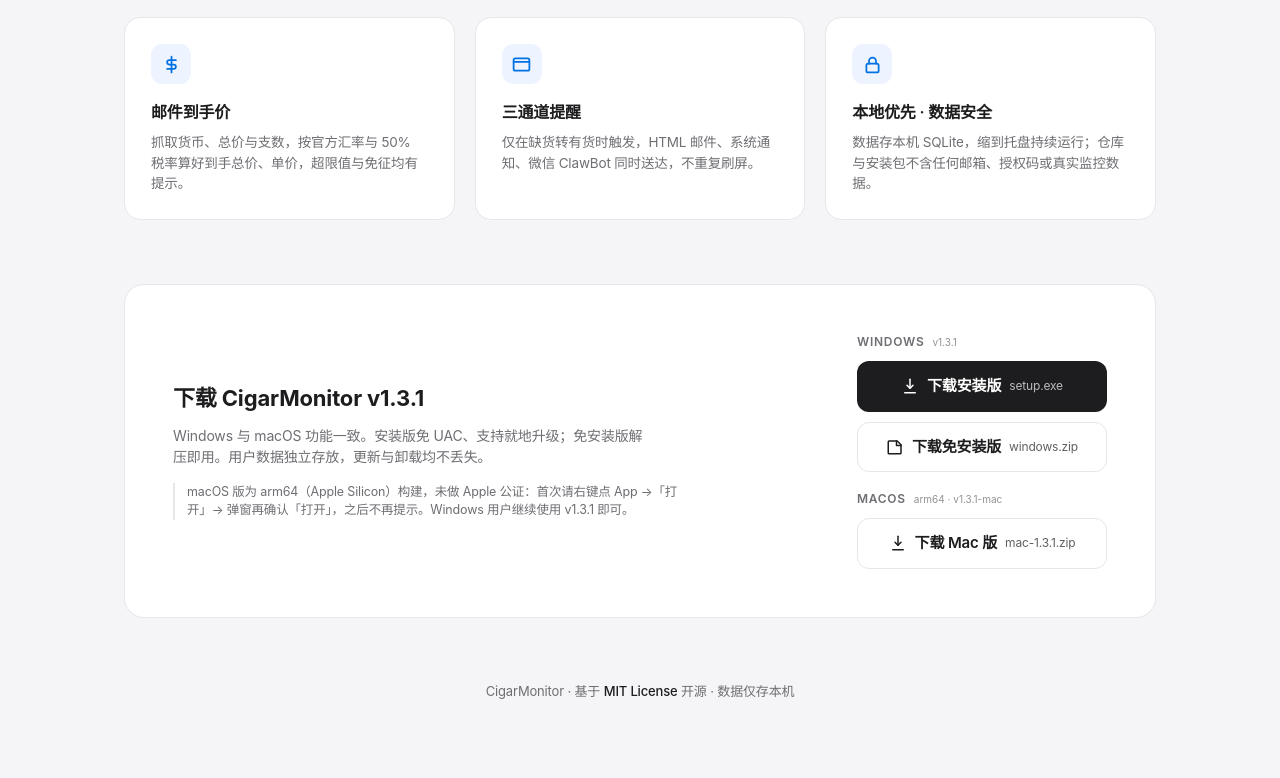
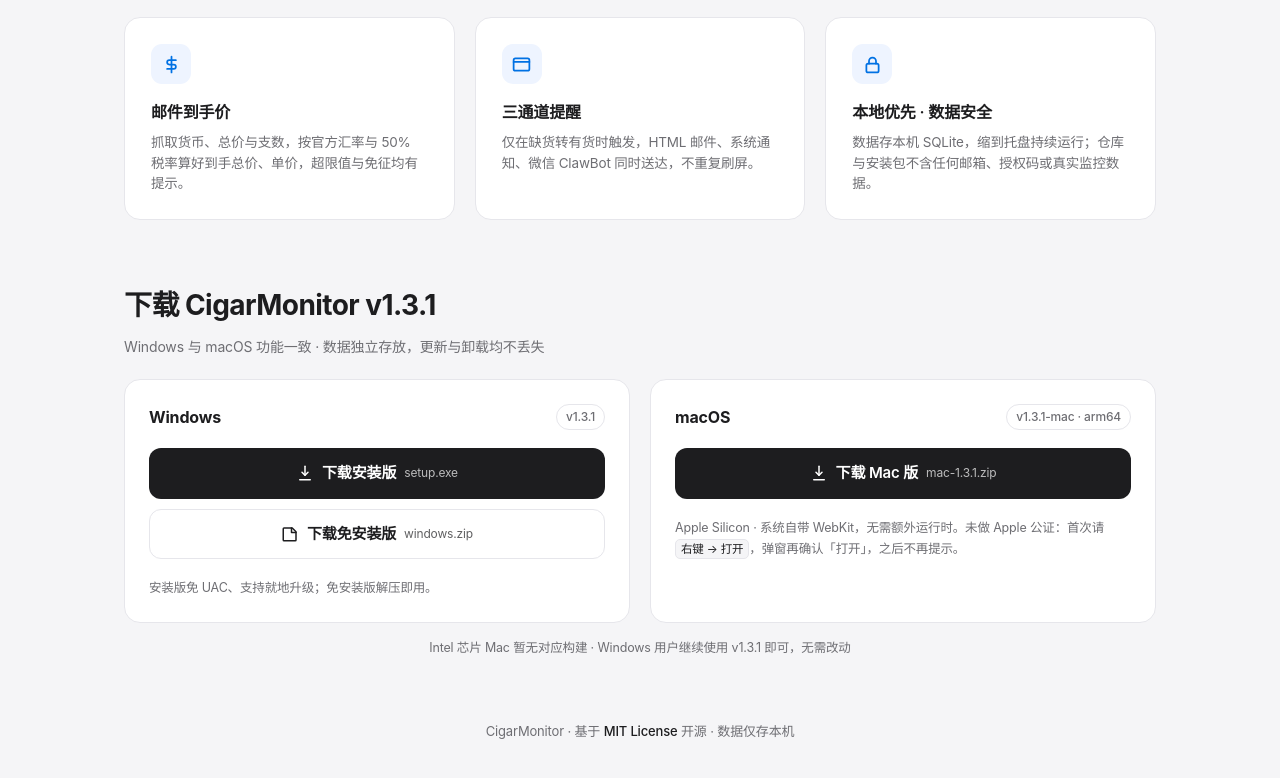
Before and after one commit to hoho77777/cigar-monitor, a plain HTML site: page landing/产品介绍.html in a window 1280 px wide. Shown: the part 1138-1916 px from the top of the page. Drawn offline with Linux system fonts and the light colour scheme.

Commit message:
docs(landing): 下载区改为 Windows / macOS 双列卡片

```diff
--- a/landing/产品介绍.html
+++ b/landing/产品介绍.html
@@ -78,14 +78,15 @@ body{
 
 /* ===== 下载 ===== */
 .download{margin-top:64px}
-.dl-card{display:grid;grid-template-columns:1fr auto;gap:32px;align-items:center}
-.dl-card h3{font-size:22px;font-weight:700;margin-bottom:10px}
-.dl-card p{font-size:14px;color:var(--sub);max-width:480px}
-.dl-btns{display:flex;flex-direction:column;gap:18px;min-width:250px}
-.dl-group{display:flex;flex-direction:column;gap:10px}
-.dl-plat{display:flex;align-items:center;gap:8px;font-size:12px;font-weight:600;letter-spacing:.06em;text-transform:uppercase;color:var(--sub)}
-.dl-plat small{font-weight:400;text-transform:none;letter-spacing:0;opacity:.75}
-.dl-note{margin-top:16px;font-size:12.5px;color:var(--sub);padding-left:12px;border-left:2px solid var(--line);max-width:520px}
+.dl-title{font-size:28px;font-weight:700;letter-spacing:-.02em;margin-bottom:10px}
+.dl-sub{font-size:14px;color:var(--sub);margin-bottom:22px;max-width:640px}
+.dl-grid{display:grid;grid-template-columns:1fr 1fr;gap:20px}
+.dl-col{background:var(--card);border:1px solid var(--line);border-radius:16px;padding:24px;display:flex;flex-direction:column;gap:10px}
+.dl-plat{display:flex;align-items:center;gap:10px;font-size:16px;font-weight:700;margin-bottom:8px}
+.dl-plat .ver{margin-left:auto;font-size:12px;font-weight:500;color:var(--sub);border:1px solid var(--line);padding:3px 9px;border-radius:999px;white-space:nowrap}
+.dl-mini{font-size:12.5px;color:var(--sub);line-height:1.7;margin-top:8px}
+.dl-mini .key{display:inline-block;background:var(--bg);border:1px solid var(--line);border-radius:5px;padding:0 5px;font-size:11.5px;line-height:1.6;color:var(--ink)}
+.dl-note{margin-top:16px;font-size:12.5px;color:var(--sub);text-align:center}
 .btn{display:inline-flex;align-items:center;justify-content:center;gap:8px;padding:13px 22px;border-radius:12px;font-size:15px;font-weight:600;text-decoration:none;border:1px solid transparent;white-space:nowrap}
 .btn-primary{background:var(--ink);color:#fff}
 .btn-ghost{background:#fff;color:var(--ink);border-color:var(--line)}
@@ -103,8 +104,7 @@ footer a{color:var(--ink);text-decoration:none;font-weight:500}
   .flow{grid-template-columns:repeat(2,1fr);gap:32px 0}
   .flow-item:not(:last-child)::after{display:none}
   .fgrid{grid-template-columns:1fr}
-  .dl-card{grid-template-columns:1fr}
-  .dl-btns{min-width:0}
+  .dl-grid{grid-template-columns:1fr}
 }
 @media (max-width:560px){
   .card{padding:22px}
@@ -219,15 +219,11 @@ footer a{color:var(--ink);text-decoration:none;font-weight:500}
 
   <!-- ===== 下载 ===== -->
   <section class="download">
-    <div class="card dl-card">
-      <div>
-        <h3>下载 CigarMonitor v1.3.1</h3>
-        <p>Windows 与 macOS 功能一致。安装版免 UAC、支持就地升级；免安装版解压即用。用户数据独立存放，更新与卸载均不丢失。</p>
-        <div class="dl-note">macOS 版为 arm64（Apple Silicon）构建，未做 Apple 公证：首次请右键点 App →「打开」→ 弹窗再确认「打开」，之后不再提示。Windows 用户继续使用 v1.3.1 即可。</div>
-      </div>
-      <div class="dl-btns">
-        <div class="dl-group">
-          <div class="dl-plat">Windows <small>v1.3.1</small></div>
+    <h3 class="dl-title">下载 CigarMonitor v1.3.1</h3>
+    <p class="dl-sub">Windows 与 macOS 功能一致 · 数据独立存放，更新与卸载均不丢失</p>
+    <div class="dl-grid">
+      <div class="dl-col">
+        <div class="dl-plat">Windows <span class="ver">v1.3.1</span></div>
         <a class="btn btn-primary" href="https://github.com/hoho77777/cigar-monitor/releases/download/v1.3.1/CigarMonitor_v1.3.1_setup.exe">
           <svg viewBox="0 0 24 24" fill="none" stroke="currentColor" stroke-width="2" stroke-linecap="round" stroke-linejoin="round"><path d="M12 3v12"/><path d="M8 11l4 4 4-4"/><path d="M5 21h14"/></svg>
           下载安装版 <small>setup.exe</small>
@@ -236,16 +232,18 @@ footer a{color:var(--ink);text-decoration:none;font-weight:500}
           <svg viewBox="0 0 24 24" fill="none" stroke="currentColor" stroke-width="2" stroke-linecap="round" stroke-linejoin="round"><path d="M4 4h11l5 5v11a1 1 0 0 1-1 1H4a1 1 0 0 1-1-1V5a1 1 0 0 1 1-1z"/><path d="M14 4v6h6"/></svg>
           下载免安装版 <small>windows.zip</small>
         </a>
+        <p class="dl-mini">安装版免 UAC、支持就地升级；免安装版解压即用。</p>
       </div>
-        <div class="dl-group">
-          <div class="dl-plat">macOS <small>arm64 · v1.3.1-mac</small></div>
-          <a class="btn btn-ghost" href="https://github.com/hoho77777/cigar-monitor/releases/download/v1.3.1-mac/CigarMonitor-mac-1.3.1.zip">
+      <div class="dl-col">
+        <div class="dl-plat">macOS <span class="ver">v1.3.1-mac · arm64</span></div>
+        <a class="btn btn-primary" href="https://github.com/hoho77777/cigar-monitor/releases/download/v1.3.1-mac/CigarMonitor-mac-1.3.1.zip">
           <svg viewBox="0 0 24 24" fill="none" stroke="currentColor" stroke-width="2" stroke-linecap="round" stroke-linejoin="round"><path d="M12 3v12"/><path d="M8 11l4 4 4-4"/><path d="M5 21h14"/></svg>
           下载 Mac 版 <small>mac-1.3.1.zip</small>
         </a>
+        <p class="dl-mini">Apple Silicon · 系统自带 WebKit，无需额外运行时。未做 Apple 公证：首次请<span class="key">右键 → 打开</span>，弹窗再确认「打开」，之后不再提示。</p>
       </div>
     </div>
-    </div>
+    <p class="dl-note">Intel 芯片 Mac 暂无对应构建 · Windows 用户继续使用 v1.3.1 即可，无需改动</p>
   </section>
 
   <footer>
```
Lines whose indentation alone changed are shown as unchanged.
